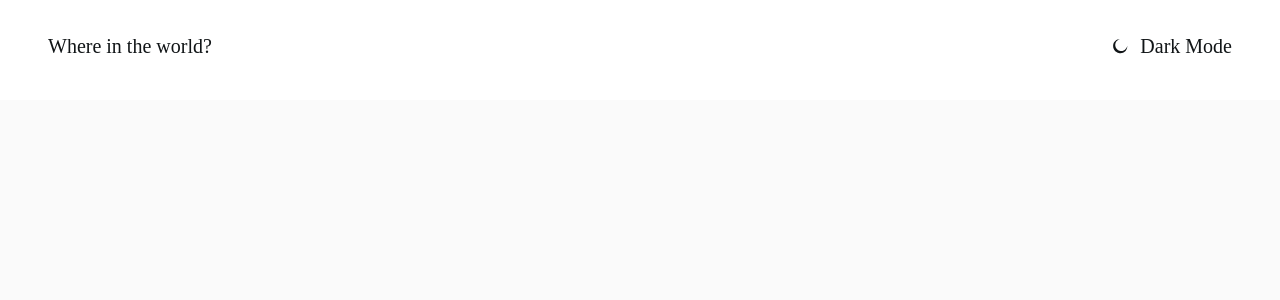
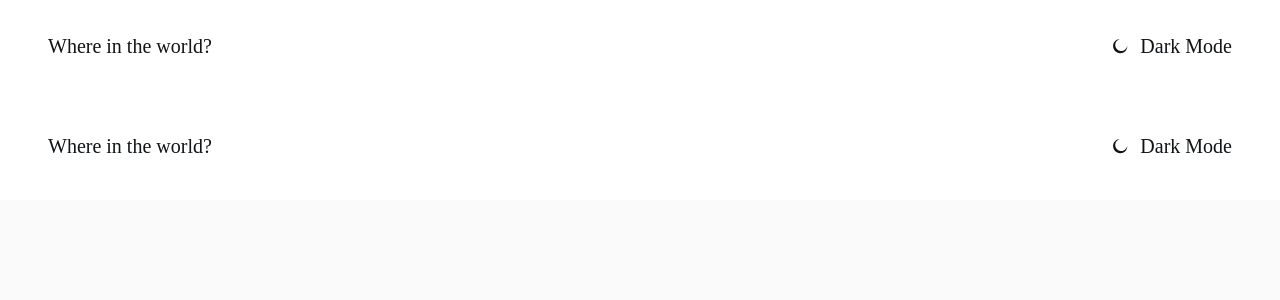
Before and after one commit to marhallab/CountriesWebApp, a Nuxt app in the folder countries-web-app/: page / in a window 1280 px wide. Shown: the top 300 px of the page. Built offline with nearby package versions, Linux system fonts and the light colour scheme.

Commit message:
add header globably

```diff
--- a/countries-web-app/layouts/default.vue
+++ b/countries-web-app/layouts/default.vue
@@ -1,3 +1,6 @@
 <template>
-  <Nuxt />
+  <div>
+    <Header />
+    <Nuxt />
+  </div>
 </template>
```
